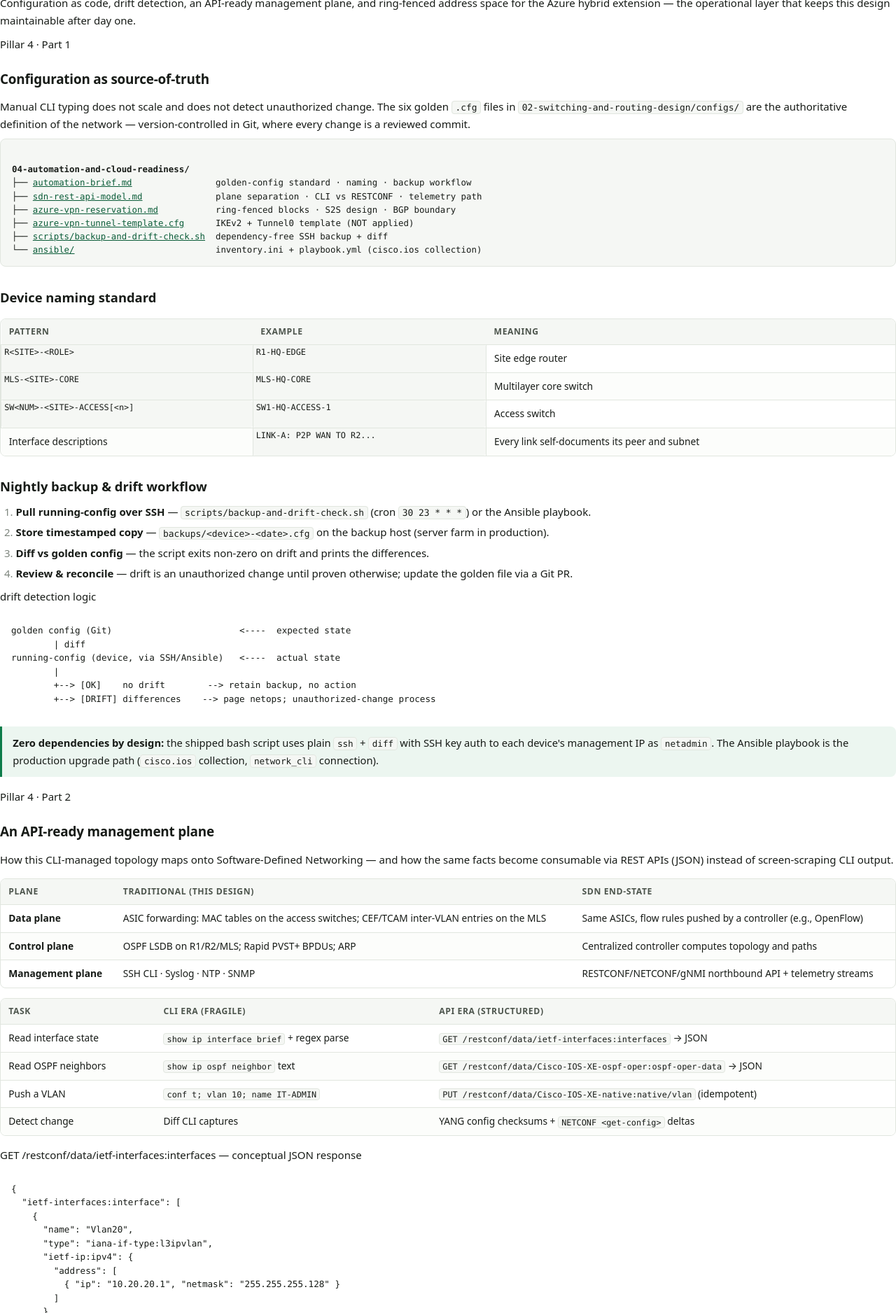
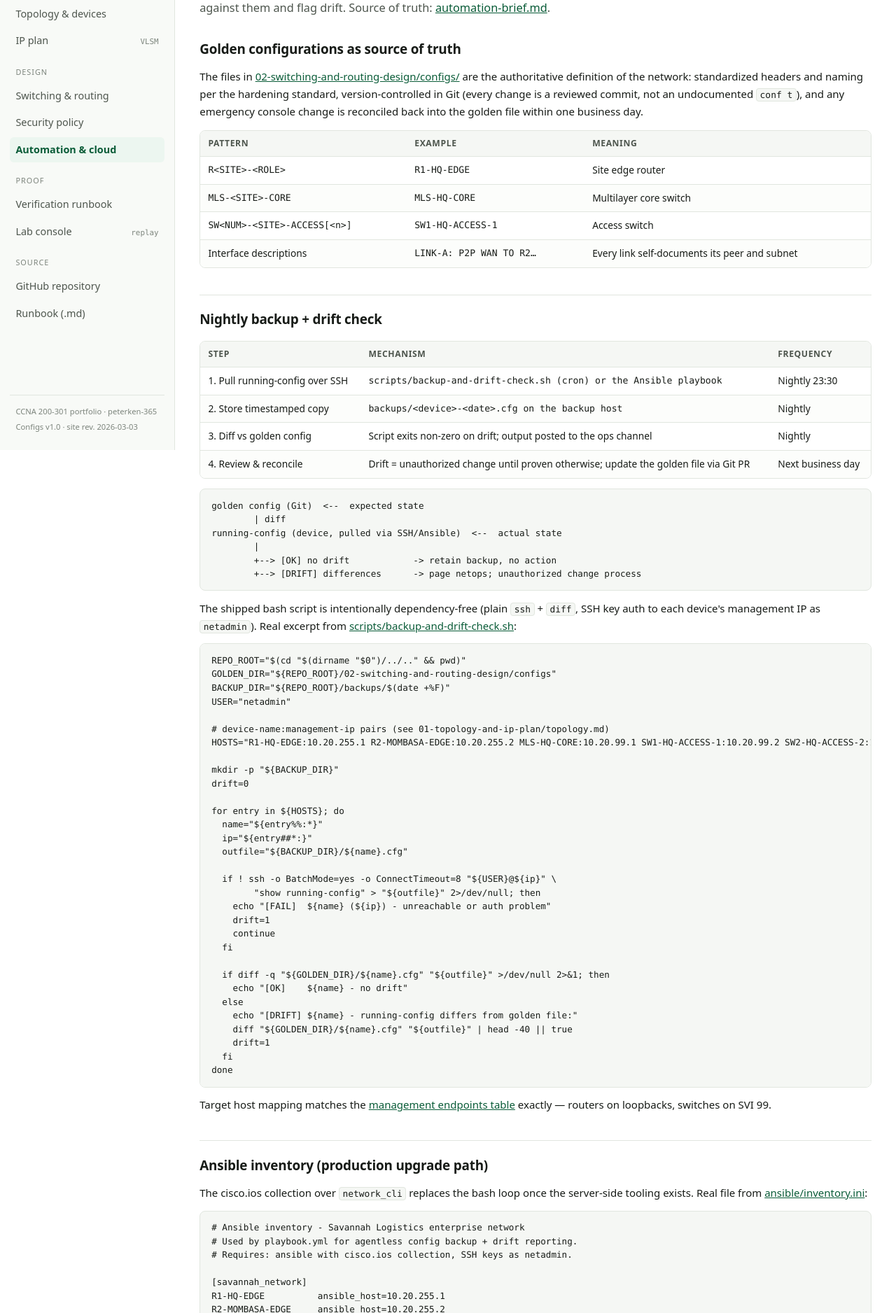
Before and after one commit to peterken-365/Multi-Branch-Enterprise-Campus-Network-Design-Zero-Trust-Segmentation-WAN-Architecture, a plain HTML site: page automation.html in a window 1280 px wide. Shown: the part 157-2033 px from the top of the page at 70% size. Drawn offline with Linux system fonts and the light colour scheme.

Commit message:
Rewrite automation page: docs layout + real script/inventory excerpts + Azure reservation table

```diff
--- a/automation.html
+++ b/automation.html
@@ -3,210 +3,180 @@
 <head>
 <meta charset="UTF-8">
 <meta name="viewport" content="width=device-width, initial-scale=1.0">
-<title>Automation &amp; Cloud Readiness — Savannah Logistics Campus Network</title>
-<meta name="description" content="Configuration-as-code, backup and drift detection, SDN plane model with RESTCONF examples, and the ring-fenced Azure S2S VPN reservation for the Savannah Logistics enterprise campus network.">
+<title>Automation &amp; Cloud Readiness — Savannah Logistics Campus Network Lab</title>
+<meta name="description" content="Configuration-as-code for the Savannah Logistics lab: golden configs, nightly backup with drift detection, Ansible inventory, SDN readiness model and the reserved Azure S2S VPN blocks.">
 <link rel="icon" type="image/svg+xml" href="favicon.svg">
 <link rel="stylesheet" href="styles.css">
 </head>
 <body>
 <a class="skip-link" href="#main">Skip to content</a>
-<header class="site-header">
-  <div class="container header-inner">
-    <a class="brand" href="index.html">
-      <span class="brand-mark" aria-hidden="true">
-        <svg width="20" height="20" viewBox="0 0 64 64" fill="none" xmlns="http://www.w3.org/2000/svg"><path d="M32 15 L15 40 M32 15 L49 40 M15 40 L49 40" stroke="#2bbd7f" stroke-width="4" stroke-linecap="round"/><circle cx="32" cy="15" r="7" fill="#3ddc97"/><circle cx="15" cy="40" r="7" fill="#f5b83d"/><circle cx="49" cy="40" r="7" fill="#f5b83d"/></svg>
-      </span>
-      <span class="brand-text">Savannah-Logistics<span class="brand-sub">Enterprise Network Blueprint</span></span>
+<div class="shell">
+  <aside class="sidebar" id="sidebar">
+    <a class="side-brand" href="index.html">
+      <svg width="22" height="22" viewBox="0 0 64 64" fill="none" xmlns="http://www.w3.org/2000/svg" aria-hidden="true"><path d="M32 15 L15 40 M32 15 L49 40 M15 40 L49 40" stroke="#0e7c4a" stroke-width="4" stroke-linecap="round"/><circle cx="32" cy="15" r="7" fill="#0e7c4a"/><circle cx="15" cy="40" r="7" fill="#8a5a00"/><circle cx="49" cy="40" r="7" fill="#8a5a00"/></svg>
+      <span><span class="t1">Savannah-Logistics</span><span class="t2">enterprise campus network lab</span></span>
     </a>
-    <button class="nav-toggle" aria-label="Toggle navigation" aria-expanded="false" aria-controls="primary-nav"><span></span><span></span><span></span></button>
-    <nav class="site-nav" id="primary-nav" aria-label="Primary navigation">
+    <nav class="side-nav" aria-label="Primary navigation">
+      <p class="navlabel">Project</p>
       <a href="index.html">Overview</a>
-      <a href="topology.html">Topology</a>
-      <a href="ip-plan.html">IP Plan</a>
-      <a href="switching-routing.html">Design</a>
-      <a href="security.html">Security</a>
-      <a href="automation.html">Automation</a>
-      <a href="verification.html">Verification</a>
-      <a class="nav-gh" href="https://github.com/peterken-365/Multi-Branch-Enterprise-Campus-Network-Design-Zero-Trust-Segmentation-WAN-Architecture" target="_blank" rel="noopener">GitHub Repo</a>
+      <a href="topology.html">Topology &amp; devices</a>
+      <a href="ip-plan.html">IP plan <span class="n">VLSM</span></a>
+      <p class="navlabel">Design</p>
+      <a href="switching-routing.html">Switching &amp; routing</a>
+      <a href="security.html">Security policy</a>
+      <a href="automation.html">Automation &amp; cloud</a>
+      <p class="navlabel">Proof</p>
+      <a href="verification.html">Verification runbook</a>
+      <a href="lab.html">Lab console <span class="n">replay</span></a>
+      <p class="navlabel">Source</p>
+      <a href="https://github.com/peterken-365/Multi-Branch-Enterprise-Campus-Network-Design-Zero-Trust-Segmentation-WAN-Architecture" target="_blank" rel="noopener">GitHub repository</a>
+      <a href="05-verification-evidence/verification_report.md" target="_blank" rel="noopener">Runbook (.md)</a>
     </nav>
+    <div class="side-foot">
+      <p>CCNA 200-301 portfolio · peterken-365</p>
+      <p>Configs v1.0 · site rev. 2026-03-03</p>
     </div>
-</header>
-<main id="main">
-  <section class="page-hero">
-    <div class="container">
-      <p class="eyebrow">05 · Automation &amp; cloud</p>
-      <h1>Automation &amp; Cloud Readiness</h1>
-      <p class="lead">Configuration as code, drift detection, an API-ready management plane, and ring-fenced address space for the Azure hybrid extension — the operational layer that keeps this design maintainable after day one.</p>
+  </aside>
+  <div class="content-col">
+    <div class="topbar">
+      <button class="nav-toggle" aria-label="Toggle navigation" aria-expanded="false" aria-controls="sidebar"><span></span><span></span><span></span></button>
+      <span class="topbar-title">Automation &amp; cloud</span>
+      <a class="topbar-gh" href="https://github.com/peterken-365/Multi-Branch-Enterprise-Campus-Network-Design-Zero-Trust-Segmentation-WAN-Architecture" target="_blank" rel="noopener">GitHub</a>
     </div>
-  </section>
+    <main id="main" class="docs">
+      <div class="page-head">
+        <p class="kicker">Design · operations</p>
+        <h1>Automation &amp; cloud readiness — configuration as code</h1>
+        <p class="lede">Manual CLI typing does not scale and does not detect unauthorized change. The six golden configs are the source of truth; nightly pulls diff against them and flag drift. Source of truth: <a href="04-automation-and-cloud-readiness/automation-brief.md" target="_blank" rel="noopener">automation-brief.md</a>.</p>
+      </div>
 
-  <section class="section">
-    <div class="container">
-      <div class="section-head">
-        <p class="eyebrow">Pillar 4 · Part 1</p>
-        <h2>Configuration as source-of-truth</h2>
-        <p>Manual CLI typing does not scale and does not detect unauthorized change. The six golden <span class="mono">.cfg</span> files in <span class="mono">02-switching-and-routing-design/configs/</span> are the authoritative definition of the network — version-controlled in Git, where every change is a reviewed commit.</p>
-      </div>
-      <div class="filetree" aria-label="Automation assets">
-<b>04-automation-and-cloud-readiness/</b>
-├── <a href="04-automation-and-cloud-readiness/automation-brief.md" target="_blank" rel="noopener">automation-brief.md</a>                golden-config standard · naming · backup workflow
-├── <a href="04-automation-and-cloud-readiness/sdn-rest-api-model.md" target="_blank" rel="noopener">sdn-rest-api-model.md</a>              plane separation · CLI vs RESTCONF · telemetry path
-├── <a href="04-automation-and-cloud-readiness/azure-vpn-reservation.md" target="_blank" rel="noopener">azure-vpn-reservation.md</a>           ring-fenced blocks · S2S design · BGP boundary
-├── <a href="04-automation-and-cloud-readiness/azure-vpn-tunnel-template.cfg" target="_blank" rel="noopener">azure-vpn-tunnel-template.cfg</a>      IKEv2 + Tunnel0 template (NOT applied)
-├── <a href="04-automation-and-cloud-readiness/scripts/backup-and-drift-check.sh" target="_blank" rel="noopener">scripts/backup-and-drift-check.sh</a>  dependency-free SSH backup + diff
-└── <a href="04-automation-and-cloud-readiness/ansible/inventory.ini" target="_blank" rel="noopener">ansible/</a>                           inventory.ini + playbook.yml (cisco.ios collection)</div>
-
-      <h3 style="font-size:1.15rem;margin-top:1.8rem">Device naming standard</h3>
+      <h2>Golden configurations as source of truth</h2>
+      <p>The files in <a href="https://github.com/peterken-365/Multi-Branch-Enterprise-Campus-Network-Design-Zero-Trust-Segmentation-WAN-Architecture/tree/main/02-switching-and-routing-design/configs" target="_blank" rel="noopener">02-switching-and-routing-design/configs/</a> are the authoritative definition of the network: standardized headers and naming per the hardening standard, version-controlled in Git (every change is a reviewed commit, not an undocumented <code>conf t</code>), and any emergency console change is reconciled back into the golden file within one business day.</p>
       <div class="table-wrap">
         <table>
-          <thead>
-            <tr><th>Pattern</th><th>Example</th><th>Meaning</th></tr>
-          </thead>
+          <thead><tr><th>Pattern</th><th>Example</th><th>Meaning</th></tr></thead>
           <tbody>
-            <tr><td class="mono">R&lt;SITE&gt;-&lt;ROLE&gt;</td><td class="mono">R1-HQ-EDGE</td><td>Site edge router</td></tr>
-            <tr><td class="mono">MLS-&lt;SITE&gt;-CORE</td><td class="mono">MLS-HQ-CORE</td><td>Multilayer core switch</td></tr>
-            <tr><td class="mono">SW&lt;NUM&gt;-&lt;SITE&gt;-ACCESS[&lt;n&gt;]</td><td class="mono">SW1-HQ-ACCESS-1</td><td>Access switch</td></tr>
-            <tr><td>Interface descriptions</td><td class="mono">LINK-A: P2P WAN TO R2...</td><td>Every link self-documents its peer and subnet</td></tr>
+            <tr><td class="td-mono">R&lt;SITE&gt;-&lt;ROLE&gt;</td><td class="td-mono">R1-HQ-EDGE</td><td>Site edge router</td></tr>
+            <tr><td class="td-mono">MLS-&lt;SITE&gt;-CORE</td><td class="td-mono">MLS-HQ-CORE</td><td>Multilayer core switch</td></tr>
+            <tr><td class="td-mono">SW&lt;NUM&gt;-&lt;SITE&gt;-ACCESS[&lt;n&gt;]</td><td class="td-mono">SW1-HQ-ACCESS-1</td><td>Access switch</td></tr>
+            <tr><td>Interface descriptions</td><td class="td-mono">LINK-A: P2P WAN TO R2…</td><td>Every link self-documents its peer and subnet</td></tr>
           </tbody>
         </table>
       </div>
 
-      <h3 style="font-size:1.15rem;margin-top:1.8rem">Nightly backup &amp; drift workflow</h3>
-      <ol class="steps">
-        <li><strong>Pull running-config over SSH</strong> — <span class="mono">scripts/backup-and-drift-check.sh</span> (cron <span class="mono">30 23 * * *</span>) or the Ansible playbook.</li>
-        <li><strong>Store timestamped copy</strong> — <span class="mono">backups/&lt;device&gt;-&lt;date&gt;.cfg</span> on the backup host (server farm in production).</li>
-        <li><strong>Diff vs golden config</strong> — the script exits non-zero on drift and prints the differences.</li>
-        <li><strong>Review &amp; reconcile</strong> — drift is an unauthorized change until proven otherwise; update the golden file via a Git PR.</li>
-      </ol>
-      <div class="terminal">
-        <div class="terminal-bar"><i></i><i></i><i></i><span>drift detection logic</span></div>
-        <pre>golden config (Git)                        &lt;----  expected state
-        | diff
-running-config (device, via SSH/Ansible)   &lt;----  actual state
-        |
-        +--&gt; [OK]    no drift        --&gt; retain backup, no action
-        +--&gt; [DRIFT] differences    --&gt; page netops; unauthorized-change process</pre>
-      </div>
-      <div class="callout callout-amber">
-        <strong>Zero dependencies by design:</strong> the shipped bash script uses plain <span class="mono">ssh</span> + <span class="mono">diff</span> with SSH key auth to each device's management IP as <span class="mono">netadmin</span>. The Ansible playbook is the production upgrade path (<span class="mono">cisco.ios</span> collection, <span class="mono">network_cli</span> connection).
-      </div>
-    </div>
-  </section>
-
-  <section class="section section-alt">
-    <div class="container">
-      <div class="section-head">
-        <p class="eyebrow">Pillar 4 · Part 2</p>
-        <h2>An API-ready management plane</h2>
-        <p>How this CLI-managed topology maps onto Software-Defined Networking — and how the same facts become consumable via REST APIs (JSON) instead of screen-scraping CLI output.</p>
-      </div>
+      <h2>Nightly backup + drift check</h2>
       <div class="table-wrap">
         <table>
-          <thead>
-            <tr><th>Plane</th><th>Traditional (this design)</th><th>SDN end-state</th></tr>
-          </thead>
+          <thead><tr><th>Step</th><th>Mechanism</th><th>Frequency</th></tr></thead>
           <tbody>
-            <tr><td><strong>Data plane</strong></td><td>ASIC forwarding: MAC tables on the access switches; CEF/TCAM inter-VLAN entries on the MLS</td><td>Same ASICs, flow rules pushed by a controller (e.g., OpenFlow)</td></tr>
-            <tr><td><strong>Control plane</strong></td><td>OSPF LSDB on R1/R2/MLS; Rapid PVST+ BPDUs; ARP</td><td>Centralized controller computes topology and paths</td></tr>
-            <tr><td><strong>Management plane</strong></td><td>SSH CLI · Syslog · NTP · SNMP</td><td>RESTCONF/NETCONF/gNMI northbound API + telemetry streams</td></tr>
+            <tr><td>1. Pull running-config over SSH</td><td class="td-mono">scripts/backup-and-drift-check.sh (cron) or the Ansible playbook</td><td>Nightly 23:30</td></tr>
+            <tr><td>2. Store timestamped copy</td><td class="td-mono">backups/&lt;device&gt;-&lt;date&gt;.cfg on the backup host</td><td>Nightly</td></tr>
+            <tr><td>3. Diff vs golden config</td><td>Script exits non-zero on drift; output posted to the ops channel</td><td>Nightly</td></tr>
+            <tr><td>4. Review &amp; reconcile</td><td>Drift = unauthorized change until proven otherwise; update the golden file via Git PR</td><td>Next business day</td></tr>
           </tbody>
         </table>
       </div>
+      <pre class="code">golden config (Git)  &lt;--  expected state
+        | diff
+running-config (device, pulled via SSH/Ansible)  &lt;--  actual state
+        |
+        +--&gt; [OK] no drift            -&gt; retain backup, no action
+        +--&gt; [DRIFT] differences      -&gt; page netops; unauthorized change process</pre>
+      <p>The shipped bash script is intentionally dependency-free (plain <code>ssh</code> + <code>diff</code>, SSH key auth to each device's management IP as <code>netadmin</code>). Real excerpt from <a href="04-automation-and-cloud-readiness/scripts/backup-and-drift-check.sh" target="_blank" rel="noopener">scripts/backup-and-drift-check.sh</a>:</p>
+      <pre class="code">REPO_ROOT="$(cd "$(dirname "$0")/../.." && pwd)"
+GOLDEN_DIR="${REPO_ROOT}/02-switching-and-routing-design/configs"
+BACKUP_DIR="${REPO_ROOT}/backups/$(date +%F)"
+USER="netadmin"
+
+# device-name:management-ip pairs (see 01-topology-and-ip-plan/topology.md)
+HOSTS="R1-HQ-EDGE:10.20.255.1 R2-MOMBASA-EDGE:10.20.255.2 MLS-HQ-CORE:10.20.99.1 SW1-HQ-ACCESS-1:10.20.99.2 SW2-HQ-ACCESS-2:10.20.99.3 SW3-MOMBASA-ACCESS:10.20.99.18"
+
+mkdir -p "${BACKUP_DIR}"
+drift=0
+
+for entry in ${HOSTS}; do
+  name="${entry%%:*}"
+  ip="${entry##*:}"
+  outfile="${BACKUP_DIR}/${name}.cfg"
+
+  if ! ssh -o BatchMode=yes -o ConnectTimeout=8 "${USER}@${ip}" \
+        "show running-config" &gt; "${outfile}" 2&gt;/dev/null; then
+    echo "[FAIL]  ${name} (${ip}) - unreachable or auth problem"
+    drift=1
+    continue
+  fi
+
+  if diff -q "${GOLDEN_DIR}/${name}.cfg" "${outfile}" &gt;/dev/null 2&gt;&amp;1; then
+    echo "[OK]    ${name} - no drift"
+  else
+    echo "[DRIFT] ${name} - running-config differs from golden file:"
+    diff "${GOLDEN_DIR}/${name}.cfg" "${outfile}" | head -40 || true
+    drift=1
+  fi
+done</pre>
+      <p>Target host mapping matches the <a href="topology.html">management endpoints table</a> exactly — routers on loopbacks, switches on SVI 99.</p>
+
+      <h2>Ansible inventory (production upgrade path)</h2>
+      <p>The cisco.ios collection over <code>network_cli</code> replaces the bash loop once the server-side tooling exists. Real file from <a href="04-automation-and-cloud-readiness/ansible/inventory.ini" target="_blank" rel="noopener">ansible/inventory.ini</a>:</p>
+      <pre class="code"># Ansible inventory - Savannah Logistics enterprise network
+# Used by playbook.yml for agentless config backup + drift reporting.
+# Requires: ansible with cisco.ios collection, SSH keys as netadmin.
+
+[savannah_network]
+R1-HQ-EDGE          ansible_host=10.20.255.1
+R2-MOMBASA-EDGE     ansible_host=10.20.255.2
+MLS-HQ-CORE         ansible_host=10.20.99.1
+SW1-HQ-ACCESS-1     ansible_host=10.20.99.2
+SW2-HQ-ACCESS-2     ansible_host=10.20.99.3
+SW3-MOMBASA-ACCESS  ansible_host=10.20.99.18
+
+[savannah_network:vars]
+ansible_user=netadmin
+ansible_network_os=cisco.ios.ios
+ansible_connection=ansible.netcommon.network_cli</pre>
+      <p><a href="04-automation-and-cloud-readiness/ansible/playbook.yml" target="_blank" rel="noopener">ansible/playbook.yml</a> drives the agentless backup + drift report against this inventory.</p>
+
+      <h2>SDN readiness model</h2>
+      <p><a href="04-automation-and-cloud-readiness/sdn-rest-api-model.md" target="_blank" rel="noopener">sdn-rest-api-model.md</a> maps the campus onto the management / control / data plane model used by SDN controllers, and shows the same intent expressed as RESTCONF calls with JSON payloads (GET/PUT on a <code>Cisco-IOS-XE-native</code> interface model). It is a design exercise, not a controller deployment — the value is the intent-vs-config split that a controller later automates.</p>
+
+      <h2>Cloud extension: reserved Azure S2S blocks</h2>
+      <p>Two blocks are ring-fenced <b>now</b> so the follow-on Azure site-to-site VPN project needs zero re-IP:</p>
       <div class="table-wrap">
         <table>
-          <thead>
-            <tr><th>Task</th><th>CLI era (fragile)</th><th>API era (structured)</th></tr>
-          </thead>
+          <thead><tr><th>Block</th><th>Reserved for</th><th>Notes</th></tr></thead>
           <tbody>
-            <tr><td>Read interface state</td><td><span class="mono">show ip interface brief</span> + regex parse</td><td><span class="mono">GET /restconf/data/ietf-interfaces:interfaces</span> → JSON</td></tr>
-            <tr><td>Read OSPF neighbors</td><td><span class="mono">show ip ospf neighbor</span> text</td><td><span class="mono">GET /restconf/data/Cisco-IOS-XE-ospf-oper:ospf-oper-data</span> → JSON</td></tr>
-            <tr><td>Push a VLAN</td><td><span class="mono">conf t; vlan 10; name IT-ADMIN</span></td><td><span class="mono">PUT /restconf/data/Cisco-IOS-XE-native:native/vlan</span> (idempotent)</td></tr>
-            <tr><td>Detect change</td><td>Diff CLI captures</td><td>YANG config checksums + <span class="mono">NETCONF &lt;get-config&gt;</span> deltas</td></tr>
+            <tr><td class="td-mono">10.20.200.0/24</td><td>Azure VNet address space mapping</td><td>Distinct site octet, outside every routed campus subnet</td></tr>
+            <tr><td class="td-mono">10.20.254.8/30</td><td>R1 Tunnel0 transit (10.20.254.9)</td><td>IPsec S2S tunnel interface, continues the 10.20.254.x transit convention</td></tr>
           </tbody>
         </table>
       </div>
-      <div class="terminal">
-        <div class="terminal-bar"><i></i><i></i><i></i><span>GET /restconf/data/ietf-interfaces:interfaces — conceptual JSON response</span></div>
-        <pre>{
-  "ietf-interfaces:interface": [
-    {
-      "name": "Vlan20",
-      "type": "iana-if-type:l3ipvlan",
-      "ietf-ip:ipv4": {
-        "address": [
-          { "ip": "10.20.20.1", "netmask": "255.255.255.128" }
-        ]
-      },
-      "description": "GATEWAY VLAN 20 - FINANCE (10.20.20.0/25)",
-      "enabled": true
-    }
-  ]
-}</pre>
-      </div>
-      <p>Same data, machine-readable and schema-validated against the YANG model — this is what management tooling (and a controller) consumes. Telemetry today is Syslog + NTP-aligned timestamps; the production roadmap adds streaming telemetry (gNMI subscribe) and Syslog over TLS.</p>
-    </div>
-  </section>
+      <p><a href="04-automation-and-cloud-readiness/azure-vpn-reservation.md" target="_blank" rel="noopener">azure-vpn-reservation.md</a> documents the reservation rationale; <a href="04-automation-and-cloud-readiness/azure-vpn-tunnel-template.cfg" target="_blank" rel="noopener">azure-vpn-tunnel-template.cfg</a> is an IOS-XE IKEv2 tunnel template (PRODUCTION-ONLY — Packet Tracer cannot run it).</p>
 
-  <section class="section">
-    <div class="container">
-      <div class="section-head">
-        <p class="eyebrow">Pillar 4 · Part 3</p>
-        <h2>Cloud extension readiness — Azure S2S VPN</h2>
-        <p>The IP plan and the R1 edge design already ring-fence everything the Azure hybrid extension needs, so the capstone requires <strong>zero re-addressing</strong>.</p>
-      </div>
-      <div class="table-wrap">
-        <table>
-          <thead>
-            <tr><th>Resource</th><th>Block / Value</th><th>Purpose</th></tr>
-          </thead>
-          <tbody>
-            <tr><td><strong>Azure-mapped address space</strong></td><td class="mono">10.20.200.0/24</td><td>Reserved for Azure VNet subnets peering into HQ — never allocated on-prem</td></tr>
-            <tr><td><strong>Tunnel transit</strong></td><td class="mono">10.20.254.8/30</td><td>R1 Tunnel0 = 10.20.254.9 — point-to-point transit inside the IPsec tunnel</td></tr>
-            <tr><td><strong>BGP peering</strong></td><td class="mono">eBGP ASN 65001 ↔ 65515</td><td>R1 ↔ Azure VPN Gateway via 169.254.21.0/30 inside the tunnel</td></tr>
-          </tbody>
-        </table>
-      </div>
-      <div class="terminal">
-        <div class="terminal-bar"><i></i><i></i><i></i><span>S2S VPN design overview (Project 5)</span></div>
-        <pre>Nairobi HQ (R1-HQ-EDGE) ============== IPsec/IKEv2 S2S ============ Azure VPN Gateway
-  Tunnel0: 10.20.254.9/30                                  10.20.254.10/30 (Azure side)
-  eBGP: 169.254.21.2 (ASN 65001)                           169.254.21.1 (ASN 65515)
-  Advertises: 10.20.0.0/16 (summary)                       Advertises: 10.20.200.0/24</pre>
-      </div>
-      <ol class="note-list">
-        <li><strong>Address-space discipline:</strong> reserving 10.20.200.0/24 today prevents an accidental DHCP expansion from colliding with Azure tomorrow — the #1 rework cause in hybrid migrations.</li>
-        <li><strong>Edge discipline:</strong> EDGE-INBOUND and NAT-PERMITTED were written so that adding one tunnel interface + IKEv2 profile does not require touching the zero-trust ACL matrix.</li>
-        <li><strong>Skills path:</strong> demonstrates understanding that cloud integration is a routing + identity + IPsec problem, not a UI wizard.</li>
-      </ol>
-      <div class="callout">
-        <strong>Template ready:</strong> the IKEv2 proposal/policy/keyring/profile, Tunnel0 and the BGP block are pre-written in <a href="04-automation-and-cloud-readiness/azure-vpn-tunnel-template.cfg" target="_blank" rel="noopener">azure-vpn-tunnel-template.cfg</a> — commented, <strong>NOT applied</strong>, and applied only during Project 5 alongside the Azure VPN Gateway deployment.
-      </div>
-      <p><a class="card-link" href="04-automation-and-cloud-readiness/automation-brief.md" target="_blank" rel="noopener">Automation brief →</a> &nbsp;·&nbsp; <a class="card-link" href="04-automation-and-cloud-readiness/sdn-rest-api-model.md" target="_blank" rel="noopener">SDN / REST model →</a> &nbsp;·&nbsp; <a class="card-link" href="04-automation-and-cloud-readiness/azure-vpn-reservation.md" target="_blank" rel="noopener">Azure reservation →</a></p>
-    </div>
-  </section>
+      <h2>What automation buys this design</h2>
+      <ul class="note-list">
+        <li><b>Fast recovery:</b> any device can be rebuilt from its golden file + <code>crypto key</code> step in minutes.</li>
+        <li><b>Auditability:</b> every config change is a Git commit with author and reason.</li>
+        <li><b>Compliance evidence:</b> nightly diffs prove no unauthorized manual changes — pairing with the NTP/Syslog architecture for time-consistent investigation.</li>
+        <li><b>Scale-out ready:</b> adding a third site = copy a golden file, change site octets, PR review.</li>
+      </ul>
     </main>
     <footer class="site-footer">
-  <div class="container footer-inner">
-    <div class="footer-brand">
-      <p class="f-title">Savannah Logistics Ltd. — Multi-Branch Enterprise Campus Network</p>
-      <p class="f-sub">Zero-Trust Segmentation &amp; WAN Architecture · CCNA 200-301 aligned · Nairobi HQ + Mombasa Branch · Designed and documented by peterken-365</p>
-    </div>
-    <nav class="footer-nav" aria-label="Footer navigation">
+      <div class="footer-inner">
+        <p class="f-title">Savannah Logistics Ltd. — multi-branch enterprise campus network</p>
+        <nav aria-label="Footer navigation">
           <a href="index.html">Overview</a>
-      <a href="topology.html">Topology</a>
-      <a href="ip-plan.html">IP Plan</a>
-      <a href="switching-routing.html">Design</a>
-      <a href="security.html">Security</a>
-      <a href="automation.html">Automation</a>
+          <a href="lab.html">Lab console</a>
           <a href="verification.html">Verification</a>
           <a href="https://github.com/peterken-365/Multi-Branch-Enterprise-Campus-Network-Design-Zero-Trust-Segmentation-WAN-Architecture" target="_blank" rel="noopener">Repository</a>
         </nav>
       </div>
-  <div class="container footer-base">
-    <p>© <span id="year">2026</span> peterken-365 — Junior Network &amp; Security Architect portfolio project.</p>
+      <div class="footer-base">
+        <p>© <span data-year>2026</span> peterken-365 · Junior Network &amp; Security Architect portfolio · CCNA 200-301.</p>
         <p>Configs are lab/design values — rotate credentials before production deployment.</p>
       </div>
     </footer>
+  </div>
+</div>
 <script src="script.js"></script>
 </body>
 </html>
```
Lines whose indentation alone changed are shown as unchanged.
